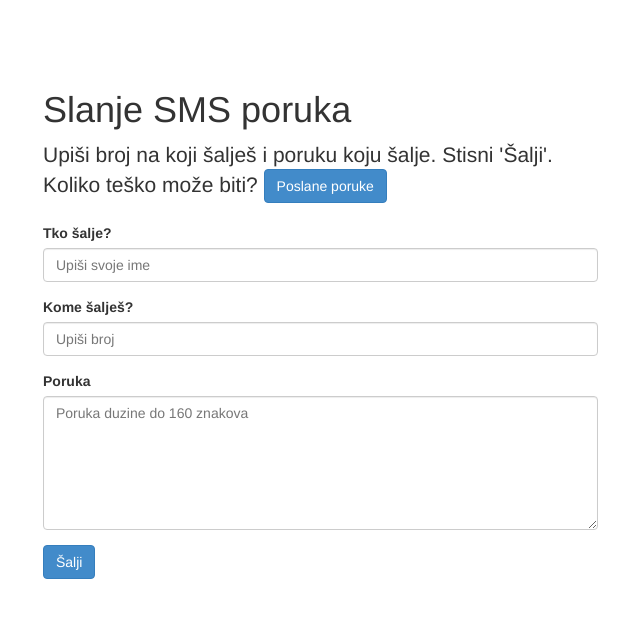
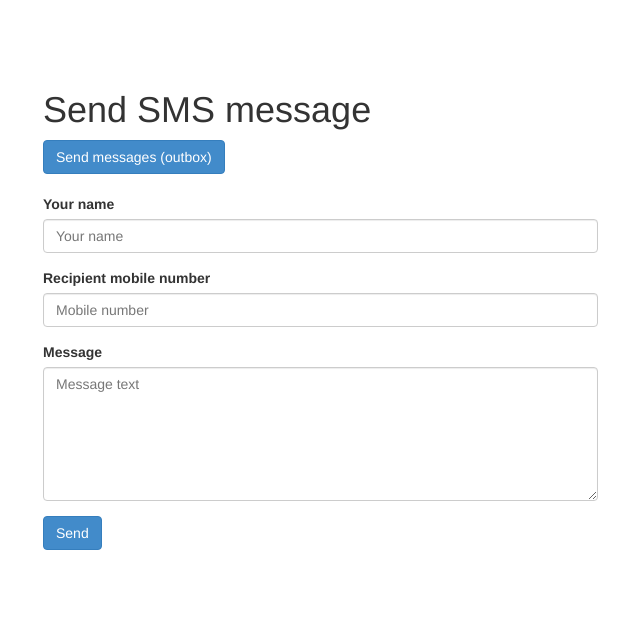
Before and after one commit to jlazic/GlogSMS, a Django app: page /sms/user/send/ in a window 1280 px wide. Shown: the top 618 px of the page, without its empty margins (27-667 px from the left). Run offline with Django 3.2, Linux system fonts and the light colour scheme; the visitor is signed in with stand-in values (Sample User, id 1); parts of the project's set-up code (start-up, migrations or seed data) failed here and were passed over; some libraries are stand-ins or nearby versions.

Commit message:
Translating

```diff
--- a/project/example_local_settings.py
+++ b/project/example_local_settings.py
@@ -15,10 +15,10 @@ SMS_AMQP_ENABLED = True
 SMS_AMQP_URL = "amqp://guest:guest@localhost/sms"
 SMS_AMQP_QUEUE = "messages"
 
-# Celery broker URL, can be the same as SMS_AMQL_URL
+# Celery broker URL. Can be the same as SMS_AMQL_URL
 BROKER_URL = "amqp://guest:guest@localhost/sms"
 
-# If true you must use passwords in phones
+# If True you must use passwords in phones
 SMS_USE_AUTH = True
 
 # Database settings
--- a/sms/templates/sms/user_send_message.html
+++ b/sms/templates/sms/user_send_message.html
@@ -3,29 +3,28 @@
 <div class="container">
     <div class="row">
         <div class="col-lg-6">
-            <h1>Slanje SMS poruka</h1>
+            <h1>Send SMS message</h1>
             <p class="lead">
-                Upiši broj na koji šalješ i poruku koju šalje. Stisni 'Šalji'. Koliko teško može biti?
-                <a class="btn btn-primary" href="{% url 'message-list' %}">Poslane poruke</a>
+                <a class="btn btn-primary" href="{% url 'message-list' %}">Send messages (outbox)</a>
             </p>
             <form role="form" action="" method="post">
                 <div class="form-group">
-                    <label for="sender">Tko šalje?</label>
-                    <input type="text" class="form-control" id="id_sender" name="sender" placeholder="Upiši svoje ime" value="{{ form.sender.value|default_if_none:"" }}">
+                    <label for="sender">Your name</label>
+                    <input type="text" class="form-control" id="id_sender" name="sender" placeholder="Your name" value="{{ form.sender.value|default_if_none:"" }}">
                     {{ form.sender.errors }}
                 </div>
                 <div class="form-group">
-                    <label for="recipient">Kome šalješ?</label>
-                    <input type="text" class="form-control" id="id_recipient" name="recipient" placeholder="Upiši broj" value="{{ form.recipient.value|default_if_none:"" }}">
+                    <label for="recipient">Recipient mobile number</label>
+                    <input type="text" class="form-control" id="id_recipient" name="recipient" placeholder="Mobile number" value="{{ form.recipient.value|default_if_none:"" }}">
                     {{ form.recipient.errors }}
                 </div>
                 <div class="form-group">
-                    <label for="message">Poruka</label>
-                    <textarea class="form-control" id="id_message" name="message" placeholder="Poruka duzine do 160 znakova" rows="6">{{ form.message.value|default_if_none:"" }}</textarea>
+                    <label for="message">Message</label>
+                    <textarea class="form-control" id="id_message" name="message" placeholder="Message text" rows="6">{{ form.message.value|default_if_none:"" }}</textarea>
                     {{ form.message.errors }}
                 </div>
                 <input type="hidden" id="id_user" name="user" value="{{ request.user.id }}" />
-                <button type="submit" class="btn btn-primary">Šalji</button>
+                <button type="submit" class="btn btn-primary">Send</button>
             </form>
         </div>
     </div>
```
Also changed, not shown: sms/templates/sms/message_detail.html (+7 -7 lines), sms/templates/sms/message_list.html (+6 -6 lines), sms/migrations/0001_initial.py (deleted), sms/migrations/0002_auto_20150221_1824.py (deleted), sms/migrations/__init__.py (deleted).
